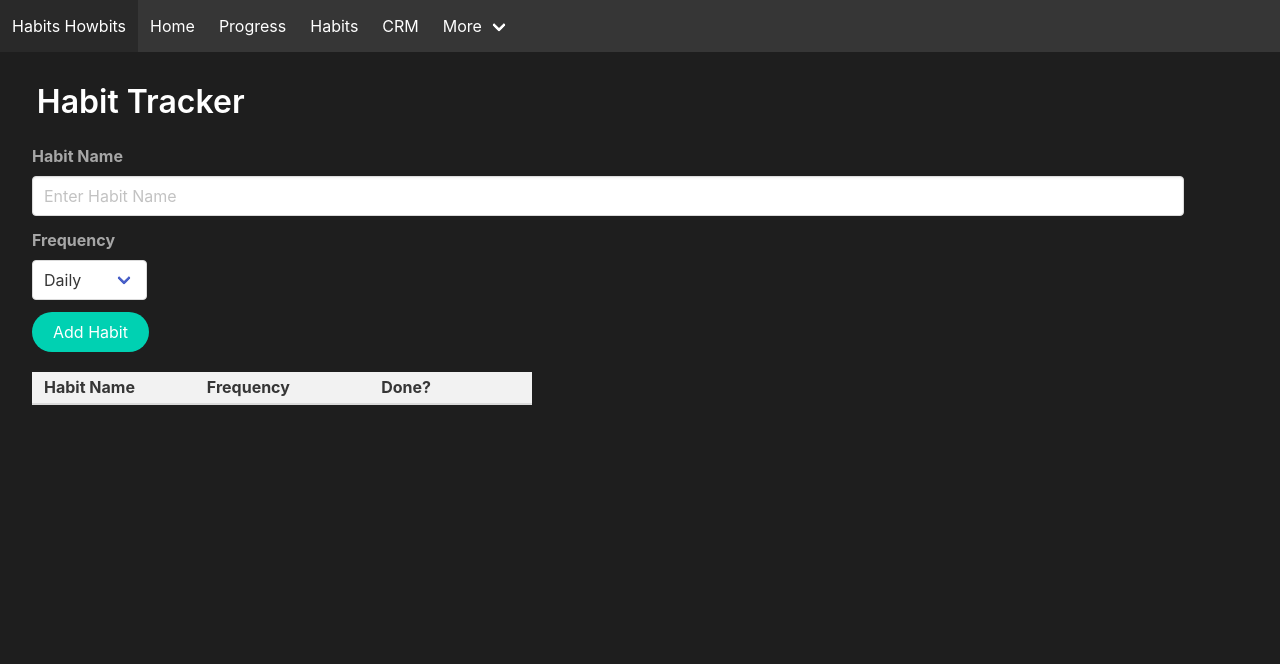
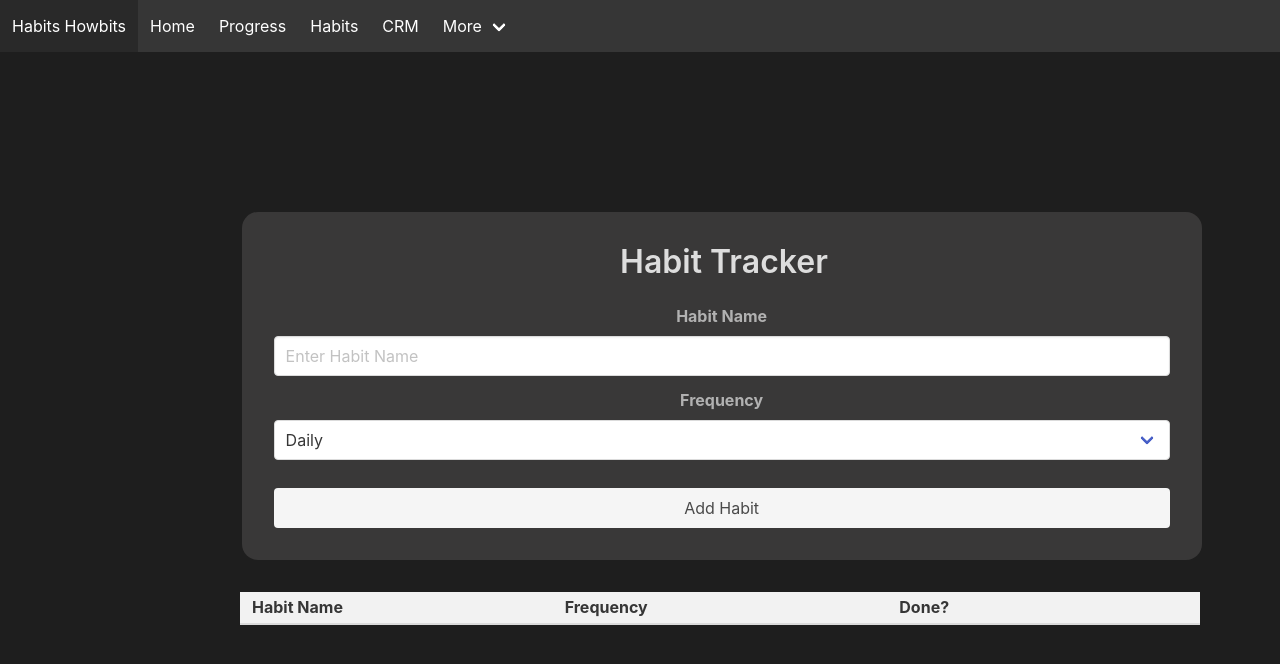
Before and after one commit to c2cBethany/23-HOWDYHACK, a website: page habittracker.html in a window 1280 px wide. Drawn offline with nearby package versions, Linux system fonts and the light colour scheme; no server answers.

Commit message:
more css

```diff
--- a/habittracker.html
+++ b/habittracker.html
@@ -67,13 +67,15 @@
         </nav>
       </div>
 
-      <div id="habittrackerbox" class="container">
-      <h1 class="title">
+
+      <div id="box">
+      <div id="habittrackerbox">
+      <h1 class="title" id="titletracker">
         Habit Tracker
       </h1>
 
     <form id="habitForm">
-      <div class="field">
+      <div class="field" id="fieldyas">
         <label class="label">Habit Name</label>
         <div class="control">
           <input
@@ -84,7 +86,7 @@
           />
         </div>
       </div>
-      <div class="field">
+      <div class="field" id="fieldya">
         <label class="label">Frequency</label>
         <div class="control">
           <div class="select">
@@ -101,14 +103,17 @@
       <div class="control">
         <button
           onclick="habitInfo(); habitDisplay()"
-          class="button is-primary is-rounded"
-        >
+          class="button is-light"
+        id="buttonadd">
           Add Habit
         </button>
       </div>
     </form>
 
     <!-- Your table structure -->
+  </div>
+</div>
+
 <table class="table" id="habitTable">
   <thead>
     <tr>
@@ -120,7 +125,6 @@
   <tbody id="habitTableBody">
   </tbody>
 </table>
-  </div>
     <script type="text/javascript" src="frontend.js"></script>
   </body>
 </html>
--- a/habittrackerpretty.css
+++ b/habittrackerpretty.css
@@ -5,11 +5,10 @@
       /* Add this CSS to your existing styles.css */
 
 table {
-    width: 500px;
+    width: 60rem;
     border-collapse: collapse;
-    margin-top: 20px;
     line-height: 15px;
-
+    margin-left: 15rem;
 }
 
 th, td {
@@ -48,14 +47,6 @@ input[type="checkbox"] {
     height: 40px;
 }
 
-.title{
-    margin-top:2rem;
-    margin-left:-5rem;
-    -webkit-text-fill-color: white;
-    z-index: 2;
-}
-
-
   .subtitle{
     -webkit-text-fill-color: white;
     margin-left:15rem;
@@ -82,5 +73,33 @@ html{
   }
 
   #habittrackerbox{
-    margin:2rem
+    margin:2rem;
+    text-align: center;
+    margin-top: 10rem;
+    background-color: #393838;
+    width: 60rem;
+    padding: 2rem;
+    margin-left: 15.1rem;
+    border-radius: 1rem;
   }
+
+  #habitName{
+    width: 60rem;
+  }
+
+  #habitFrequency{
+    width: 60rem;
+  }
+
+  #buttonadd{
+    width: 56rem !important;
+    margin-top: 1rem;
+  }
+
+  #box{
+    align-content:center;
+  }
+
+  #titletracker{
+    color: #dddddd;
+  }
```
Lines whose indentation alone changed are shown as unchanged.
